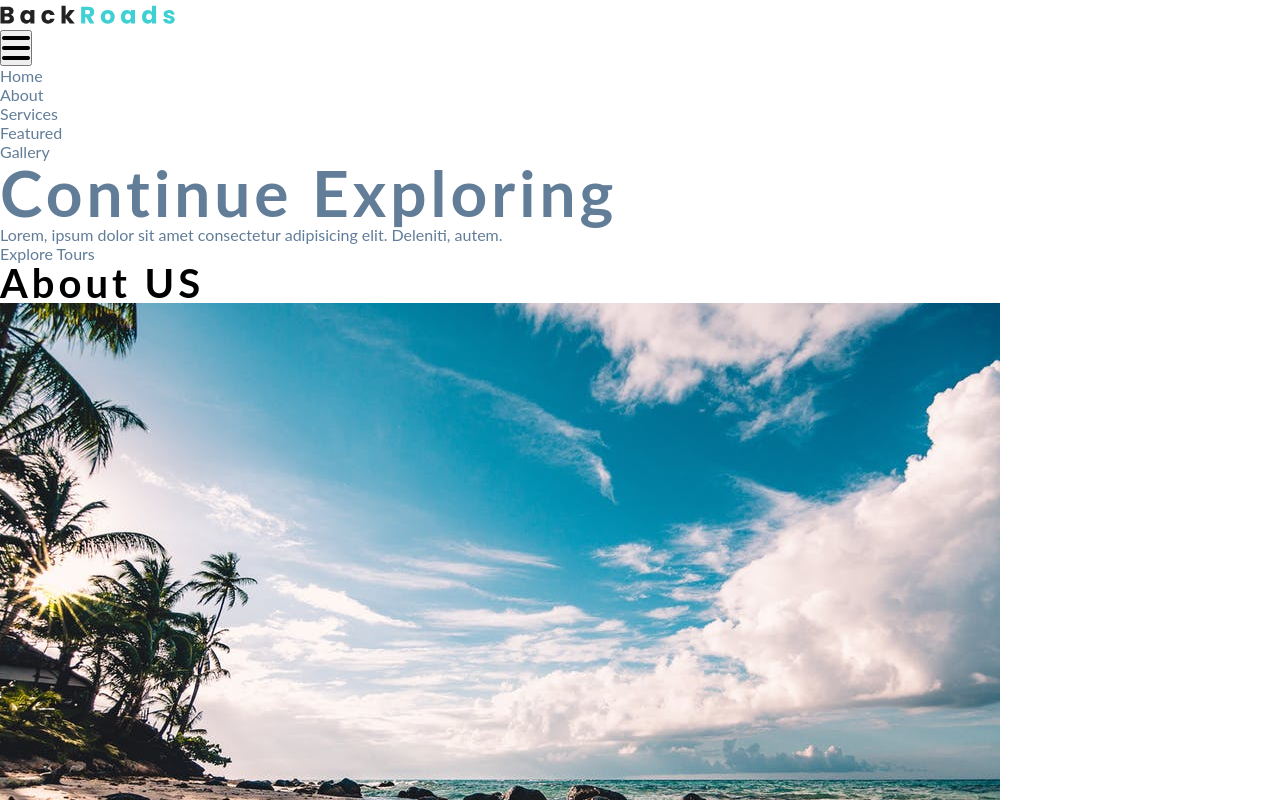
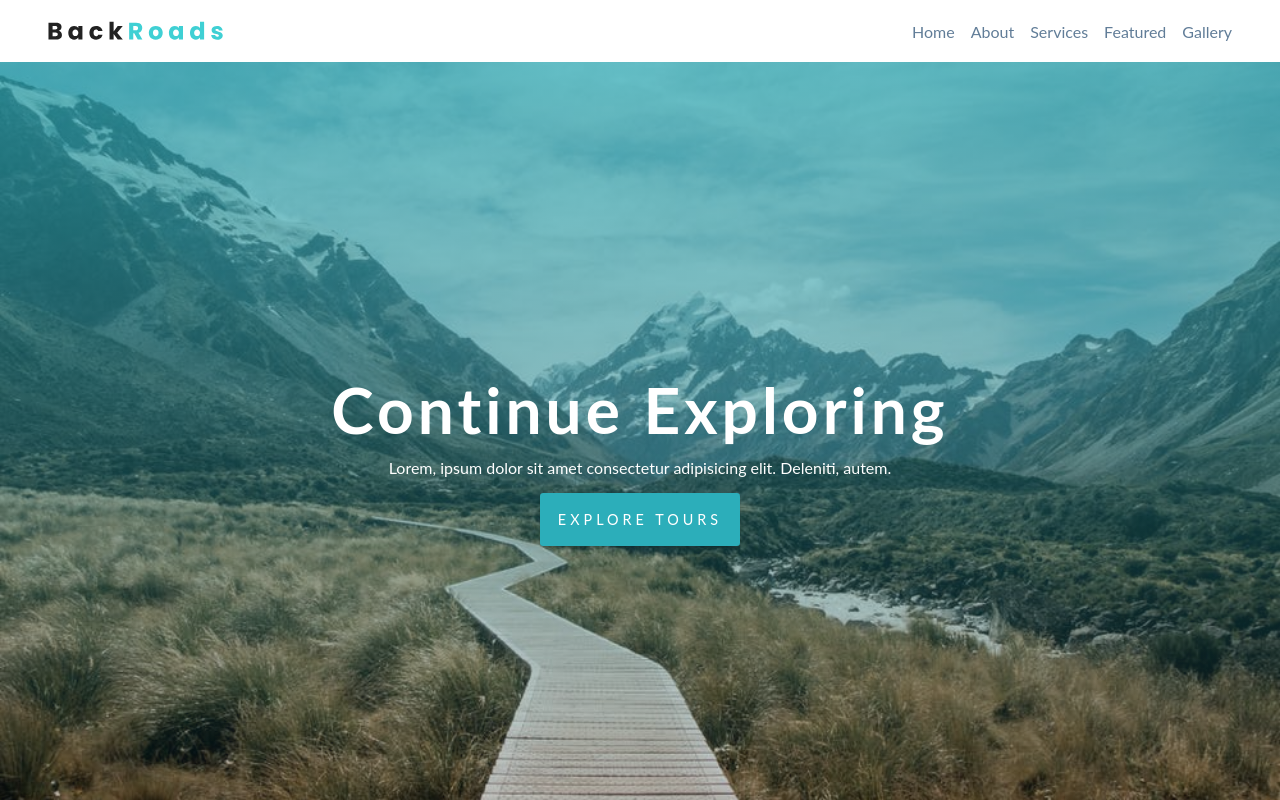
Before and after one commit to falconstoop/tour-company-landing, a plain HTML site: page index.html in a window 1280 px wide. Shown: the top 800 px of the page. Drawn offline with Linux system fonts and the light colour scheme; a web font is replaced by a local one.

Commit message:
add header and hero

```diff
--- a/index.html
+++ b/index.html
@@ -25,7 +25,7 @@
     <link rel="icon" href="./assets/favicon.ico" />
     <link rel="stylesheet" href="styles.css" />
     <script src="script.js" defer></script>
-    <title>Backroad Tour Co.</title>
+    <title>Tour Company Landing</title>
   </head>
   <body>
     <!-- Header -->
--- a/styles.css
+++ b/styles.css
@@ -158,14 +158,112 @@
 }
 
 @layer layout {
+  .wrapper {
+    padding: 1rem;
+  }
+
+  .section {
+    --section-padding: 2rem;
+    padding-block: var(--section-padding);
+
+    &[data-padding-block="large"] {
+      @media (width < 760px) {
+        --section-padding: 4rem;
+      }
+    }
+  }
+
+  .grid-equal-cols {
+    gap: var(--equal-grid-gap, 1rem);
+
+    display: grid;
+
+    @media (width > 760px) {
+      grid-auto-flow: column;
+      grid-auto-columns: 1fr;
+    }
+
+    &[data-align="center"] {
+      align-items: center;
+    }
+
+    &[data-gap="large"] {
+      --equal-grid-gap: 3rem;
+    }
+  }
 }
 
 @layer components {
   /* -----------Header---------- */
+  .site-header {
+    background-color: var(--dark-shadow);
+    padding: 0 2rem;
+
+    .site-header--inner {
+      display: flex;
+      align-items: center;
+      justify-content: space-between;
+
+      .nav-toggle {
+        @media (width > 760px) {
+          display: none;
+        }
+      }
+
+      .site-nav {
+        ul {
+          display: flex;
+          gap: 1rem;
+          flex-wrap: wrap;
+        }
+
+        @media (width < 760px) {
+          display: none;
+        }
+      }
+    }
+  }
 
   /* -----------Hero---------- */
+  .hero {
+    background:
+      linear-gradient(rgba(44, 174, 186, 0.7), rgba(0, 0, 0, 0.2)),
+      url(./assets/main.jpeg) center/cover no-repeat;
+
+    min-height: 100vh;
+    display: flex;
+    align-items: center;
+    justify-content: center;
+
+    .hero--inner {
+      color: #fff;
+      text-align: center;
+
+      p {
+        padding-block: 1rem;
+      }
+    }
+  }
 
   /* -----------About US---------- */
+  .about-us--inner {
+    align-items: stretch;
+    .content {
+      border: 1px solid blue;
+      p {
+        padding-block: 1rem;
+      }
+    }
+
+    .about-us-img {
+      &::before {
+        content: "";
+        width: 2px;
+        height: 100%;
+        color: red;
+      }
+    }
+  }
 
   /* -----------Services---------- */
 
@@ -178,7 +276,37 @@
   /* -----------Footer---------- */
 
   /* -----------Custom---------- */
+  .btn {
+    display: inline-block;
+    background-color: var(--clr-primary);
+    color: #fff;
+    padding: 0.5rem 1rem;
+    padding-block: 1rem;
+    text-transform: uppercase;
+    letter-spacing: var(--spacing);
+    font-size: 0.9rem;
+    border: 2px solid transparent;
+    cursor: pointer;
+    box-shadow: 0 1px 3px rgba(0, 0, 0, 0.2);
+    border-radius: 0.2rem;
+
+    transition: var(--transition);
+
+    &:hover {
+      color: var(--clr-primary-400);
+      background-color: var(--clr-primary-600);
+    }
+  }
 }
 
 @layer utilities {
+  .section-title {
+    text-align: center;
+    color: var(--clr-heading);
+    padding-block: 2rem;
+
+    .accent-clr {
+      color: var(--clr-primary-500);
+    }
+  }
 }
```
Also changed, not shown: 1 other file.
